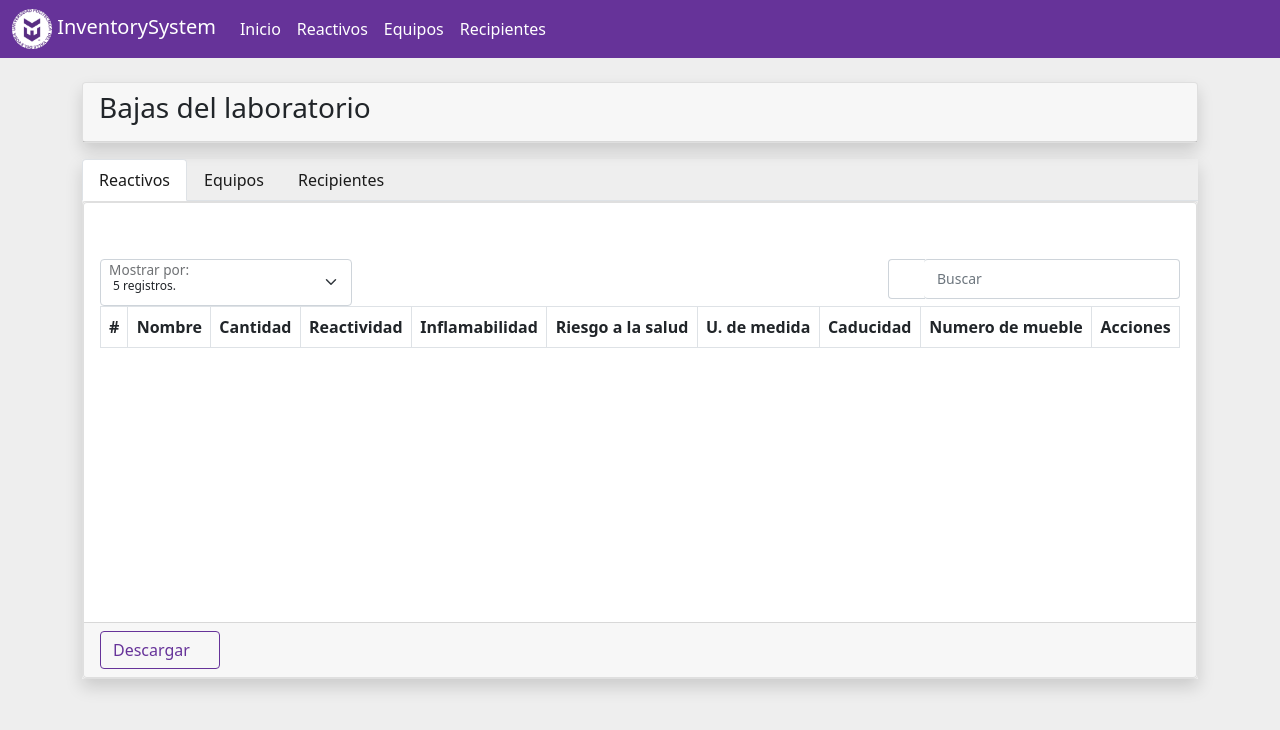
After one commit to TaydeVG/InventorySistem, a PHP site: page /InventorySistem/php/vistas/reportes/index.php in a window 1280 px wide. The commit adds this page. Shown: the top 730 px of the page. Run offline with PHP 8.4, Linux system fonts and the light colour scheme; a user stored in the database is signed in; lists and menus that the app fills with data are empty; some web fonts are replaced.

Commit message:
se agrega vista de bajas laboratorio

```diff
--- /dev/null
+++ b/css/bajas.css
@@ -0,0 +1,4 @@
+.table-responsive{
+    min-height: 300px !important;
+    max-height: 300px !important;
+}
--- a/navbar-rigth.php
+++ b/navbar-rigth.php
@@ -55,7 +55,7 @@
                             Reactivos</a>
                     </li>
                     <li class="nav-link">
-                        <a href="../reportes/bajas.php" class="btn hover w-100 text-start">* Reportes de
+                        <a href="../reportes/" class="btn hover w-100 text-start">* Reportes de
                             Bajas</a>
                     </li>
                 </div>
--- /dev/null
+++ b/php/vistas/reportes/index.php
@@ -0,0 +1,70 @@
+<?php
+session_start();
+if (isset($_SESSION["usuario"])) { //si hay sesion le permite acceder
+} else { //si no hay sesion iniciar lo manda al login
+    header("Location: ../inicio/login.php");
+    exit;
+}
+?>
+<!doctype html>
+<html lang="es">
+
+<head>
+    <?php include("../../../header.php"); ?>
+
+    <link rel="stylesheet" href="../../../css/bajas.css">
+
+    <title>INICIO</title>
+</head>
+
+<body style="background-color: #EEEEEE;">
+    <?php include("../../../navbar-top.php"); ?>
+    <div id="modalNotifyContainer"></div>
+
+    <div class="container" id="container-caducados">
+        <div class="row ">
+            <div class="col-12">
+                <div class="card text-center shadow animated fadeInLeft mb-3 mt-4">
+                    <div class="card-header">
+                        <div class="d-flex justify-content-between ">
+                            <h3>Bajas del laboratorio</h3>
+                        </div>
+                    </div>
+                </div>
+            </div>
+            <div class="col-12">
+                <div class=" text-center shadow animated fadeInLeft">
+                    <nav>
+                        <div class="nav nav-tabs" id="nav-tab" role="tablist">
+                            <button class="nav-link active" id="nav-reactivos-tab" data-bs-toggle="tab" data-bs-target="#nav-reactivos" type="button" role="tab" aria-controls="nav-reactivos" aria-selected="true">Reactivos</button>
+                            <button class="nav-link" id="nav-equipos-tab" data-bs-toggle="tab" data-bs-target="#nav-equipos" type="button" role="tab" aria-controls="nav-equipos" aria-selected="false">Equipos</button>
+                            <button class="nav-link" id="nav-recipientes-tab" data-bs-toggle="tab" data-bs-target="#nav-recipientes" type="button" role="tab" aria-controls="nav-recipientes" aria-selected="false">Recipientes</button>
+                        </div>
+                    </nav>
+                    <div class="tab-content card" id="nav-tabContent">
+                        <div class="tab-pane fade show active" id="nav-reactivos" role="tabpanel" aria-labelledby="nav-reactivos-tab">
+                            <div class="col-12">
+                                <?php include("reporte-reactivos.php"); ?>
+                            </div>
+                        </div>
+                        <div class="tab-pane fade" id="nav-equipos" role="tabpanel" aria-labelledby="nav-equipos-tab">
+                            <div class="col-12">
+                                <?php include("reporte-equipos.php"); ?>
+                            </div>
+                        </div>
+                        <div class="tab-pane fade" id="nav-recipientes" role="tabpanel" aria-labelledby="nav-recipientes-tab">
+                            <div class="col-12">
+                                <?php include("reporte-recipientes.php"); ?>
+                            </div>
+                        </div>
+                    </div>
+                </div>
+            </div>
+        </div>
+    </div>
+
+    <?php include("../../../footer.php"); ?>
+    <script type="text/javascript" src="../../../js/bajas.js"></script>
+</body>
+
+</html>
--- /dev/null
+++ b/php/vistas/reportes/reporte-equipos.php
@@ -0,0 +1,61 @@
+<div class="card text-center">
+    <a class="reload ms-auto me-3 mt-2"><i class="fas fa-redo-alt"></i></a>
+    <div class="card-body">
+        <div class="row mt-2">
+            <div class="col-12 col-sm-12 col-md-6 col-lg-3 col-xl-3 mt-0">
+                <div class="row">
+                    <div class="form-floating ">
+                        <select class="form-select font-size-12px pt-3" name="slctRowsTable" id="slctRowsTable" aria-label="Floating label select" style="height: 47px !important;">
+                            <option value="5">5 registros.</option>
+                            <option value="10">10 registros.</option>
+                            <option value="20">20 registros.</option>
+                            <option value="40">40 registros.</option>
+                            <option value="80">80 registros.</option>
+                            <option value="all">Todos los registros.</option>
+                        </select>
+                        <label for="slctRowsTable" class="pt-2 ms-2"> Mostrar por:</label>
+                    </div>
+                </div>
+            </div>
+            <div class="col-12 col-sm-12 col-md-6 col-lg-9 col-xl-9 ">
+                <div class="row ">
+                    <div class="col-12 col-sm-12 col-md-12 input-group justify-content-end">
+                        <span class="input-group-text bg-white border-end-0">
+                            <i class="fas fa-search"></i>
+                        </span>
+                        <div class=" form-floating ">
+                            <input type="text" class="form-control border-start-0" id="filtrado" placeholder="Escribe aquí..." style="height: 40px !important;">
+                            <label for="filtrado" class="form-text pt-1">Buscar </label>
+                        </div>
+                    </div>
+                </div>
+            </div>
+        </div>
+        <div class="table-responsive">
+            <table id="tabla_id" class="table table-striped table-hover table-bordered">
+                <thead>
+                    <tr>
+                        <th scope="col">#</th>
+                        <th scope="col">Nombre</th>
+                        <th scope="col">Condicion de uso</th>
+                        <th scope="col">Número economico</th>
+                        <th scope="col">Número de serie</th>
+                        <th scope="col">Acciones</th>
+                    </tr>
+                </thead>
+                <tbody id="body-table"></tbody>
+            </table>
+        </div>
+    </div>
+    <div class="card-footer text-muted ">
+        <div class="row">
+            <div class="col-6">
+                <button class="btn btn-outline-primary float-start">Descargar <i class="fas fa-download"></i></button>
+            </div>
+            <div class="col-6 padding-right-5por padding-left-5por">
+                <nav aria-label="Page navigation example" id="paginationTable">
+                </nav>
+            </div>
+        </div>
+    </div>
+</div>
--- /dev/null
+++ b/php/vistas/reportes/reporte-reactivos.php
@@ -0,0 +1,66 @@
+<div class="card text-center">
+    <a class="reload ms-auto me-3 mt-2"><i class="fas fa-redo-alt"></i></a>
+    <div class="card-body">
+        <div class="row mt-2">
+            <div class="col-12 col-sm-12 col-md-6 col-lg-3 col-xl-3 mt-0">
+                <div class="row">
+                    <div class="form-floating ">
+                        <select class="form-select font-size-12px pt-3" name="slctRowsTable" id="slctRowsTable" aria-label="Floating label select" style="height: 47px !important;">
+                            <option value="5">5 registros.</option>
+                            <option value="10">10 registros.</option>
+                            <option value="20">20 registros.</option>
+                            <option value="40">40 registros.</option>
+                            <option value="80">80 registros.</option>
+                            <option value="all">Todos los registros.</option>
+                        </select>
+                        <label for="slctRowsTable" class="pt-2 ms-2"> Mostrar
+                            por:</label>
+                    </div>
+                </div>
+            </div>
+            <div class="col-12 col-sm-12 col-md-6 col-lg-9 col-xl-9 ">
+                <div class="row ">
+                    <div class="col-12 col-sm-12 col-md-12 input-group justify-content-end">
+                        <span class="input-group-text bg-white border-end-0">
+                            <i class="fas fa-search"></i>
+                        </span>
+                        <div class=" form-floating ">
+                            <input type="text" class="form-control border-start-0" id="filtrado" placeholder="Escribe aquí..." style="height: 40px !important;">
+                            <label for="filtrado" class="form-text pt-1">Buscar </label>
+                        </div>
+                    </div>
+                </div>
+            </div>
+        </div>
+        <div class="table-responsive">
+            <table id="tabla_id" class="table table-striped table-hover table-bordered">
+                <thead>
+                    <tr>
+                        <th scope="col">#</th>
+                        <th scope="col">Nombre</th>
+                        <th scope="col">Cantidad</th>
+                        <th scope="col">Reactividad</th>
+                        <th scope="col">Inflamabilidad</th>
+                        <th scope="col">Riesgo a la salud</th>
+                        <th scope="col">U. de medida</th>
+                        <th scope="col">Caducidad</th>
+                        <th scope="col">Numero de mueble</th>
+                        <th scope="col">Acciones</th>
+                    </tr>
+                </thead>
+                <tbody id="body-table"></tbody>
+            </table>
+        </div>
+    </div>
+    <div class="card-footer text-muted ">
+        <div class="row">
+            <div class="col-6">
+                <button class="btn btn-outline-primary float-start">Descargar <i class="fas fa-download"></i></button>
+            </div>
+            <div class="col-6 padding-right-5por padding-left-5por">
+                <nav aria-label="Page navigation example" id="paginationTable">
+                </nav>
+            </div>
+        </div>
+    </div>
+</div>
--- /dev/null
+++ b/php/vistas/reportes/reporte-recipientes.php
@@ -0,0 +1,60 @@
+<div class="card text-center">
+    <a class="reload ms-auto me-3 mt-2"><i class="fas fa-redo-alt"></i></a>
+    <div class="card-body">
+        <div class="row mt-2">
+            <div class="col-12 col-sm-12 col-md-6 col-lg-3 col-xl-3 mt-0">
+                <div class="row">
+                    <div class="form-floating ">
+                        <select class="form-select font-size-12px pt-3" name="slctRowsTable" id="slctRowsTable" aria-label="Floating label select" style="height: 47px !important;">
+                            <option value="5">5 registros.</option>
+                            <option value="10">10 registros.</option>
+                            <option value="20">20 registros.</option>
+                            <option value="40">40 registros.</option>
+                            <option value="80">80 registros.</option>
+                            <option value="all">Todos los registros.</option>
+                        </select>
+                        <label for="slctRowsTable" class="pt-2 ms-2"> Mostrar por:</label>
+                    </div>
+                </div>
+            </div>
+            <div class="col-12 col-sm-12 col-md-6 col-lg-9 col-xl-9 ">
+                <div class="row ">
+                    <div class="col-12 col-sm-12 col-md-12 input-group justify-content-end">
+                        <span class="input-group-text bg-white border-end-0">
+                            <i class="fas fa-search"></i>
+                        </span>
+                        <div class=" form-floating ">
+                            <input type="text" class="form-control border-start-0" id="filtrado" placeholder="Escribe aquí..." style="height: 40px !important;">
+                            <label for="filtrado" class="form-text pt-1">Buscar </label>
+                        </div>
+                    </div>
+                </div>
+            </div>
+        </div>
+        <div class="table-responsive">
+            <table id="tabla_id" class="table table-striped table-hover table-bordered">
+                <thead>
+                    <tr>
+                        <th scope="col">#</th>
+                        <th scope="col">Nombre</th>
+                        <th scope="col">Tipo material</th>
+                        <th scope="col">Capacidad</th>
+                        <th scope="col">Acciones</th>
+                    </tr>
+                </thead>
+                <tbody id="body-table"></tbody>
+            </table>
+        </div>
+    </div>
+    <div class="card-footer text-muted ">
+        <div class="row">
+            <div class="col-6">
+                <button class="btn btn-outline-primary float-start">Descargar <i class="fas fa-download"></i></button>
+            </div>
+            <div class="col-6 padding-right-5por padding-left-5por">
+                <nav aria-label="Page navigation example" id="paginationTable">
+                </nav>
+            </div>
+        </div>
+    </div>
+</div>
```
Also changed, not shown: js/bajas.js (added).
